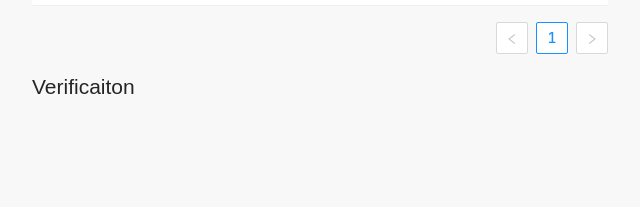
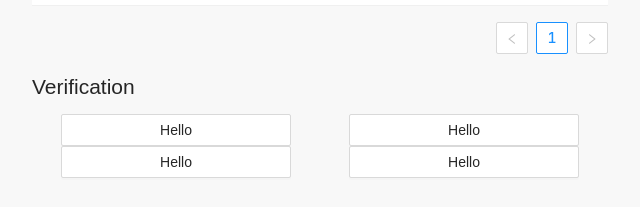
Before and after one commit to anovote/frontend, a React (Create React App) app: page /election/createElection in a window 1280 px wide. Shown: the part 879-1086 px from the top of the page, without its empty margins (0-640 px from the left). Before the commit the page ends 1025 px from the top, so only its background shows below. Built offline with nearby package versions, Linux system fonts and the light colour scheme.

Commit message:
Add verificaiton buttons

```diff
--- a/src/style/scss/anovote/view/election/_createElection.scss
+++ b/src/style/scss/anovote/view/election/_createElection.scss
@@ -36,3 +36,9 @@
     margin: 0 auto;
     display: block;
 }
+
+.verification-button {
+    width: 80%;
+    margin: 0 auto;
+    display: block;
+}
--- a/src/views/election/createElection/index.tsx
+++ b/src/views/election/createElection/index.tsx
@@ -98,7 +98,23 @@ export default function CreateElectionView(): React.ReactElement {
                         </Col>
                     </Row>
                     <Table columns={electionAuthoritiesColumns} dataSource={electionAuthoritiesDummyData}></Table>
-                    <h2>Verificaiton</h2>
+                    <h2>Verification</h2>
+                    <Row>
+                        <Col span={12}>
+                            <Button className="verification-button">Hello</Button>
+                        </Col>
+                        <Col span={12}>
+                            <Button className="verification-button">Hello</Button>
+                        </Col>
+                    </Row>
+                    <Row>
+                        <Col span={12}>
+                            <Button className="verification-button">Hello</Button>
+                        </Col>
+                        <Col span={12}>
+                            <Button className="verification-button">Hello</Button>
+                        </Col>
+                    </Row>
                 </Col>
                 <Col span={12}>
                     <h1>Ballots</h1>
```
